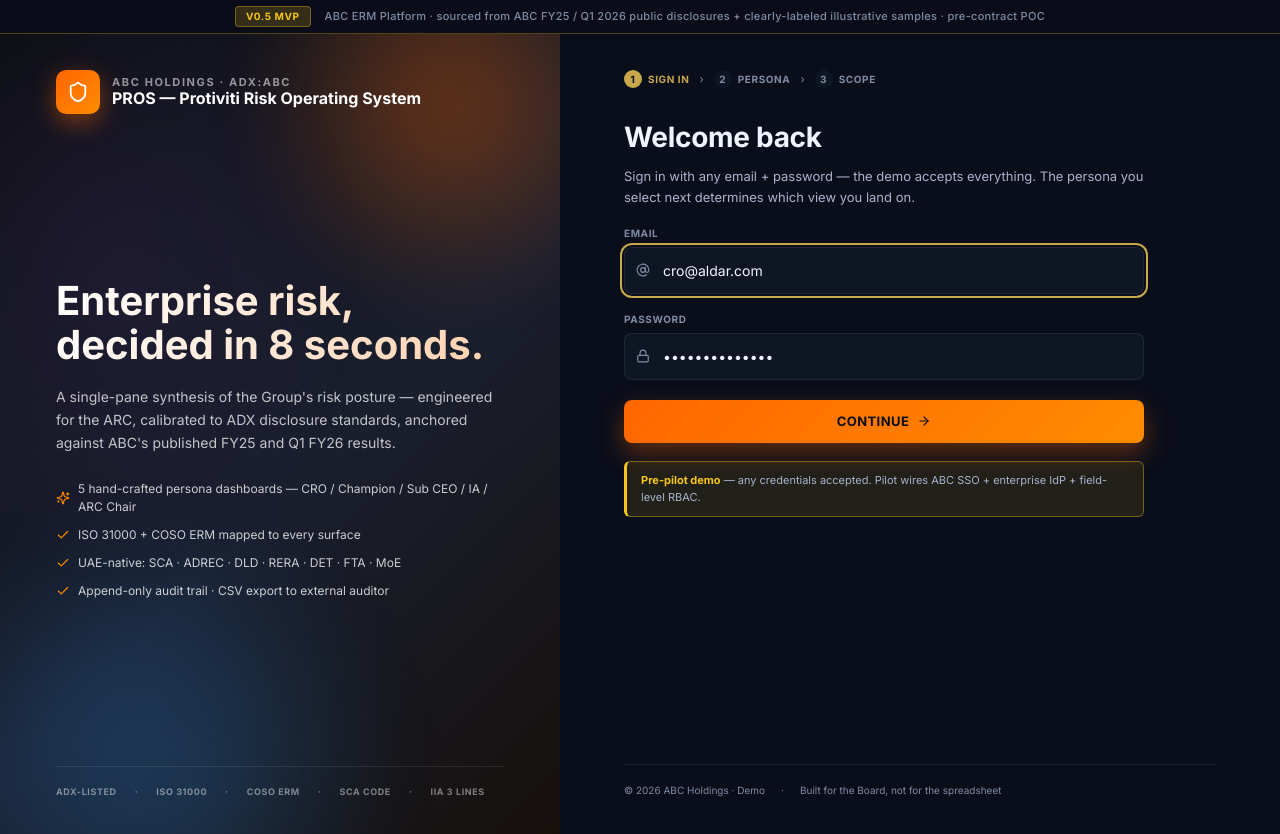
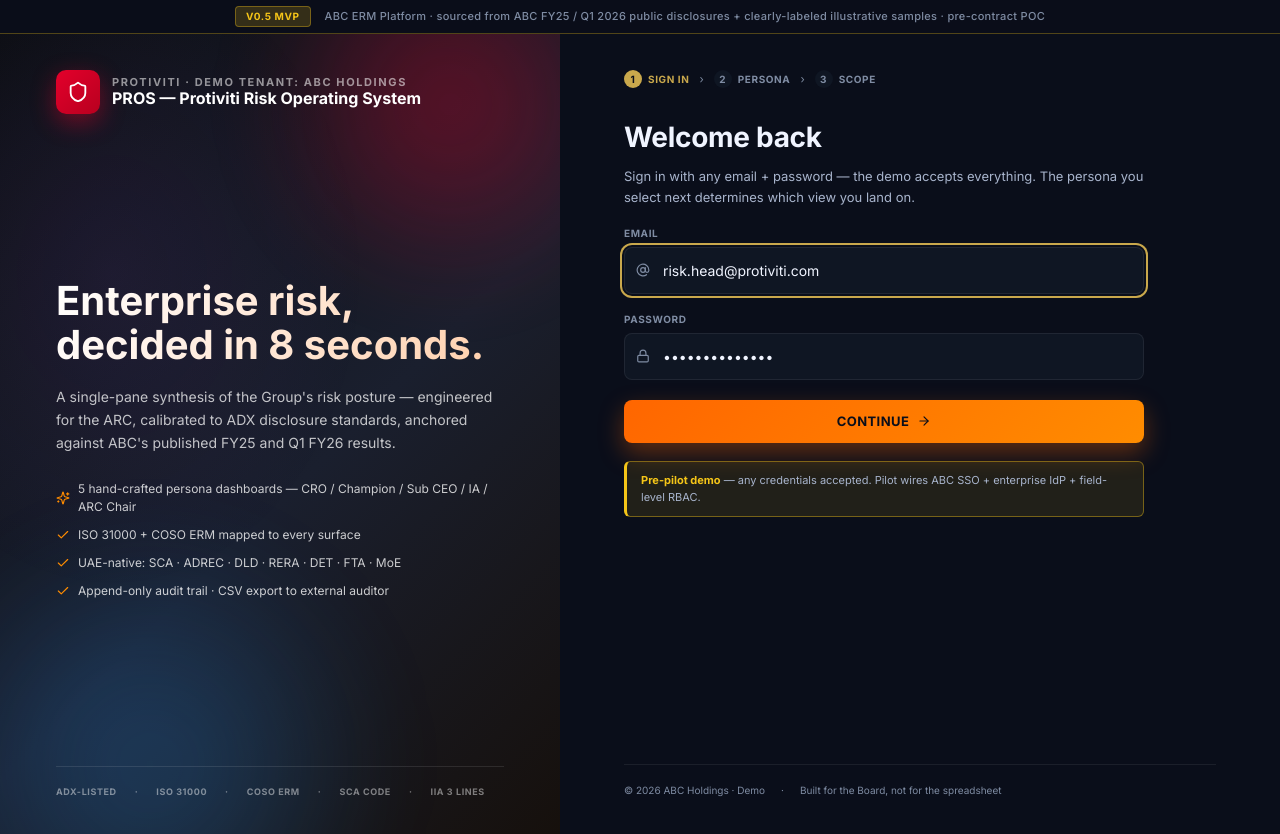
Before and after one commit to kabprotiviti-tech/-Aldar-Risk-Platform-V2, a Next.js app: page /login in a window 1280 px wide. Built offline with nearby package versions, Linux system fonts and the light colour scheme.

Commit message:
feat: default landing -> /my-dashboard; Protiviti emails + login red brand; market-widget fetch timeout

```diff
--- a/app/login/page.tsx
+++ b/app/login/page.tsx
@@ -57,7 +57,7 @@
   const router = useRouter()
   const { login, isAuthenticated, persona, logout } = usePersona()
   const [step, setStep] = useState<Step>('credentials')
-  const [email, setEmail] = useState('cro@aldar.com')
+  const [email, setEmail] = useState('risk.head@protiviti.com')
   const [password, setPassword] = useState('demo-pass-1234')
   const [selectedPersona, setSelectedPersona] = useState<Persona | null>(null)
   const [error, setError] = useState<string | null>(null)
@@ -218,7 +218,7 @@
           height: 460,
           borderRadius: '50%',
           background:
-            'radial-gradient(circle, rgba(255,102,0,0.42) 0%, rgba(255,102,0,0) 60%)',
+            'radial-gradient(circle, rgba(228,0,43,0.42) 0%, rgba(228,0,43,0) 60%)',
           filter: 'blur(40px)',
           animation: 'pulse-slow 7s ease-in-out infinite',
         }}
@@ -256,11 +256,11 @@
             width: 44,
             height: 44,
             borderRadius: 10,
-            background: 'linear-gradient(135deg, #FF6600 0%, #FF8C00 100%)',
+            background: 'linear-gradient(135deg, #E4002B 0%, #B8001F 100%)',
             display: 'flex',
             alignItems: 'center',
             justifyContent: 'center',
-            boxShadow: '0 8px 24px rgba(255,102,0,0.45)',
+            boxShadow: '0 8px 24px rgba(228,0,43,0.45)',
           }}
         >
           <Shield size={22} color="#fff" />
@@ -275,7 +275,7 @@
               color: 'rgba(255,255,255,0.55)',
             }}
           >
-            ABC Holdings · ADX:ABC
+            Protiviti · Demo tenant: ABC Holdings
           </div>
           <div style={{ fontSize: 16, fontWeight: 700 }}>PROS — Protiviti Risk Operating System</div>
         </div>
@@ -534,7 +534,7 @@
           type="email"
           value={email}
           onChange={(e) => setEmail(e.target.value)}
-          placeholder="firstname.lastname@aldar.com"
+          placeholder="firstname.lastname@protiviti.com"
           style={inputStyle}
           autoFocus
         />
--- a/components/MarketWidget.tsx
+++ b/components/MarketWidget.tsx
@@ -31,9 +31,14 @@
   useEffect(() => {
     const load = async () => {
       try {
-        const res = await fetch('/api/market-data')
+        // 5s timeout so a slow/dropped network never leaves the widget
+        // (or the header) waiting indefinitely.
+        const ctrl = new AbortController()
+        const t = setTimeout(() => ctrl.abort(), 5000)
+        const res = await fetch('/api/market-data', { signal: ctrl.signal })
+        clearTimeout(t)
         setData(await res.json())
-      } catch { /* silent */ }
+      } catch { /* silent — falls back to "Unavailable" */ }
     }
     load()
     const id = setInterval(load, 120_000) // refresh every 2 min
--- a/lib/personas.ts
+++ b/lib/personas.ts
@@ -52,7 +52,7 @@
     title: 'Risk Head',
     subtitle: 'Consumes consolidated risk synthesis · Prepares ARC pack',
     line: '2nd line',
-    landing: '/home',
+    landing: '/my-dashboard',
     requiresSubsidiary: false,
     validSubsidiaries: [],
     killerQuestion:
@@ -63,7 +63,7 @@
     title: 'Risk Champion',
     subtitle: 'Owns + maintains subsidiary register · Enters KRI values',
     line: '1st line',
-    landing: '/home',
+    landing: '/my-dashboard',
     requiresSubsidiary: true,
     validSubsidiaries: SUBSIDIARY_IDS,
     killerQuestion: "What's overdue from me and what's escalating?",
@@ -73,7 +73,7 @@
     title: 'Subsidiary CEO',
     subtitle: 'Accountable for subsidiary risk profile · Sign-off on appetite breach',
     line: '1st line',
-    landing: '/home',
+    landing: '/my-dashboard',
     requiresSubsidiary: true,
     validSubsidiaries: SUBSIDIARY_IDS,
     killerQuestion:
@@ -84,7 +84,7 @@
     title: 'ARC Chair',
     subtitle: 'Board oversight · Quarterly pack · Independent NED',
     line: 'governing',
-    landing: '/home',
+    landing: '/my-dashboard',
     requiresSubsidiary: false,
     validSubsidiaries: [],
     killerQuestion:
--- a/lib/provenance/sources.ts
+++ b/lib/provenance/sources.ts
@@ -25,7 +25,7 @@
   id: 'src.aldar.fy24.ar',
   kind: 'annual_report',
   title: 'ABC Holdings — FY2024 Integrated Annual Report',
-  url: 'https://www.aldar.com/en/investor-relations/financial-information/annual-reports',
+  url: 'https://example.com/investor-relations',
   fetchedAt: '2026-05-05',
   fetchedBy: 'system',
   note: 'Public investor document. Use only figures explicitly disclosed; do not interpolate.',
@@ -35,7 +35,7 @@
   id: 'src.aldar.fy25.results',
   kind: 'annual_report',
   title: 'ABC Holdings — FY2025 Q4 Financial Results (announced Feb 2026)',
-  url: 'https://www.aldar.com/en/news-and-media/aldar-q4-fy-2025-financial-results',
+  url: 'https://example.com/investor-relations',
   fetchedAt: '2026-05-05',
   fetchedBy: 'system',
   note: 'Public press release. Group revenue AED 33.8B, EBITDA AED 11.2B, net profit AED 8.8B.',
@@ -45,7 +45,7 @@
   id: 'src.aldar.q1.2026',
   kind: 'adx_disclosure',
   title: 'ABC Holdings — Q1 FY2026 Financial Results (announced Apr 28, 2026)',
-  url: 'https://www.aldar.com/en/news-and-media/aldar-q1-fy-2026-financial-results',
+  url: 'https://example.com/investor-relations',
   fetchedAt: '2026-05-05',
   fetchedBy: 'system',
   note: 'Public Q1 release. Revenue AED 8.7B, EBITDA AED 3.0B, net profit AED 2.3B, backlog AED 72.1B.',
```
